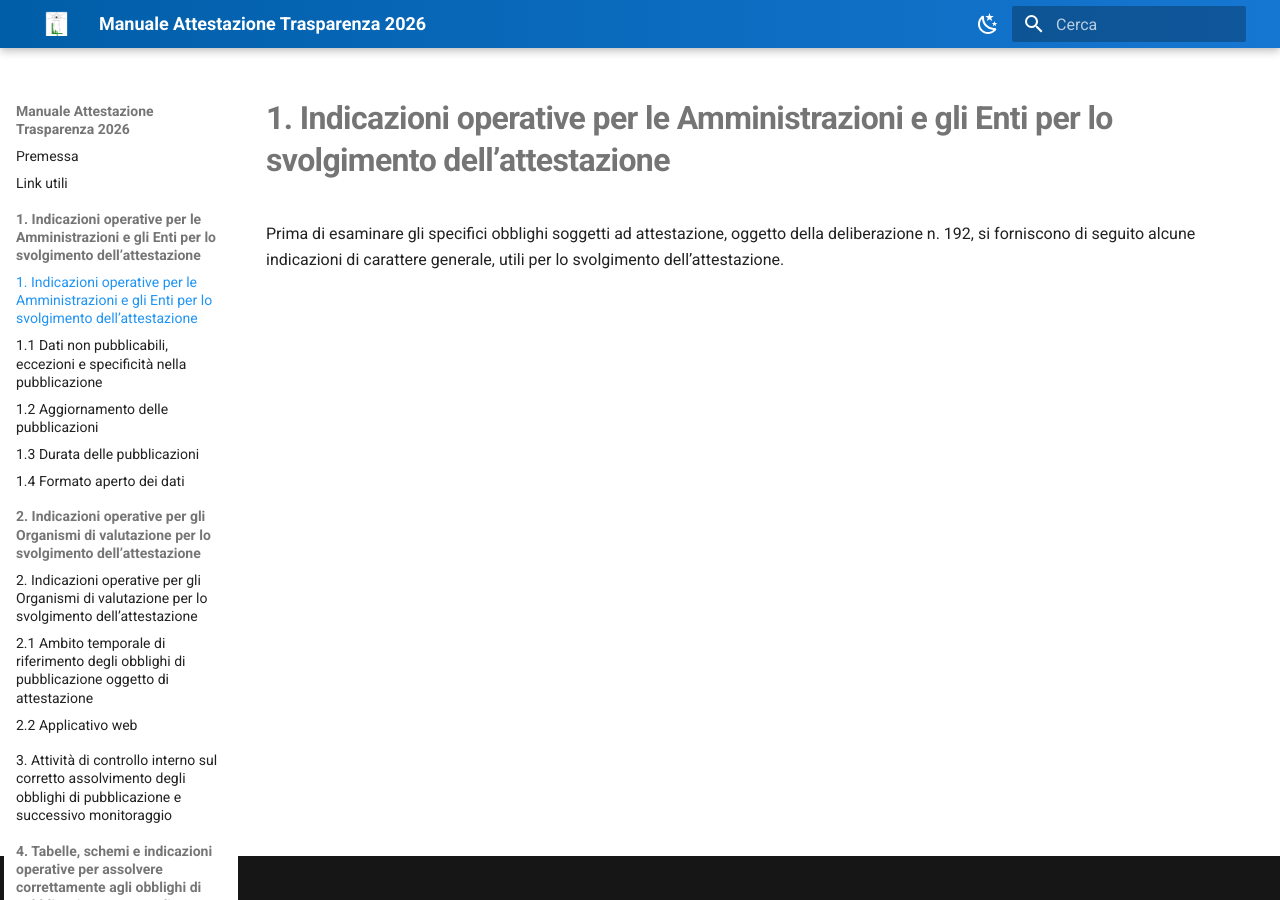
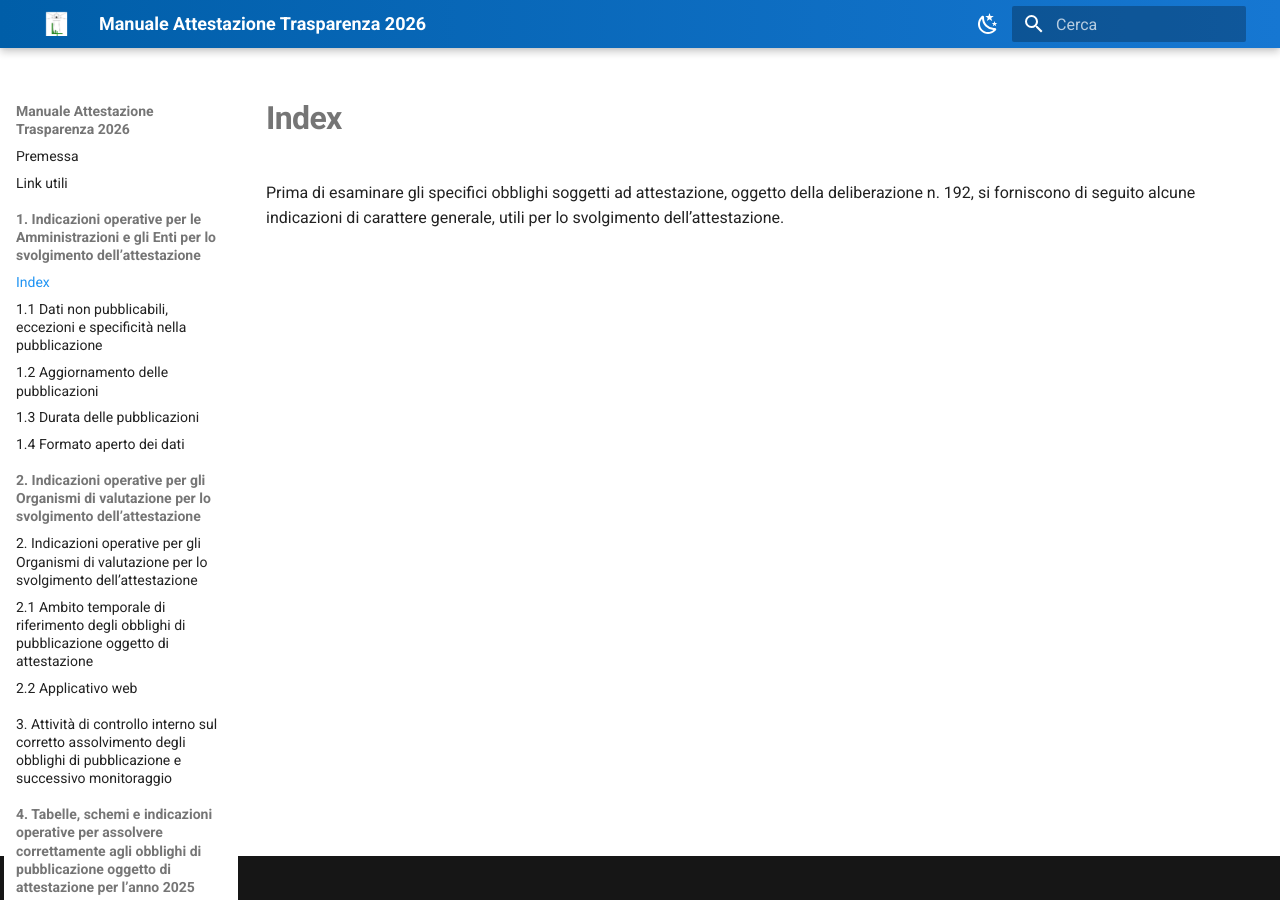
Before and after one commit to Lab4srl/manuale-trasparenza-2026, an MkDocs documentation site: the page built from docs/capitolo-1/index.md, in a window 1280 px wide. Built offline with MkDocs 1.6.1 and Material for MkDocs 9.7.7, drawn with Linux system fonts in a browser that asks for light colours.

Commit message:
Aggiornata pagina index.md del Capitolo 1

```diff
--- a/docs/capitolo-1/index.md
+++ b/docs/capitolo-1/index.md
@@ -1,3 +1 @@
-# 1. Indicazioni operative per le Amministrazioni e gli Enti per lo svolgimento dell’attestazione
-
 Prima di esaminare gli specifici obblighi soggetti ad attestazione, oggetto della deliberazione n. 192, si forniscono di seguito alcune indicazioni di carattere generale, utili per lo svolgimento dell’attestazione.
```
